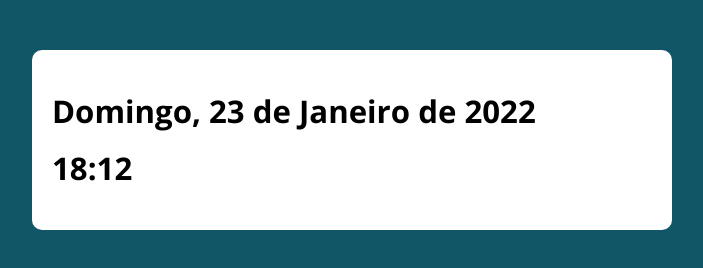
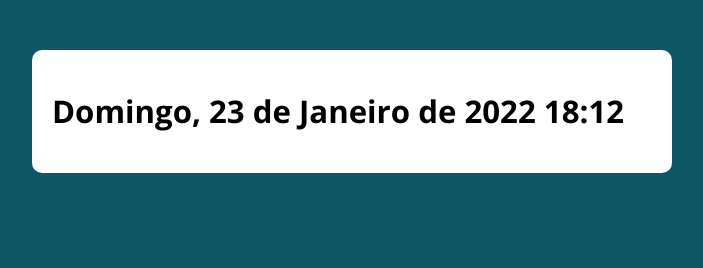
Before and after one commit to leotonhs/cursoJs, a plain HTML site: page aula30_Exercicio_com_switch_e_date/index.html in a window 1280 px wide. Shown: the whole page, without its empty margins (288-991 px from the left). Drawn offline with nearby package versions, Linux system fonts and the light colour scheme.

Commit message:
revisando/modificando

```diff
--- a/aula30_Exercicio_com_switch_e_date/assets/js/main.js
+++ b/aula30_Exercicio_com_switch_e_date/assets/js/main.js
@@ -1,3 +1,8 @@
+const h1 = document.querySelector('.container h1');
+const data = new Date();
+
+//functions
+
 function textWeek(dayOfTheWeekText) {
     let text;
     switch (dayOfTheWeekText) {
@@ -71,37 +76,28 @@ function textMonth(month) {
     }
 }
 
+function zeroToLeft(num) {
+    return num >= 10 ? num : `0${num}`;
+}
 
-const date = new Date();
+function createData(data) {
 
-let dayOfTheWeekText = date.getDay();
-let text = textWeek(dayOfTheWeekText);
+    let dayOfTheWeekText = data.getDay();
+    let text = textWeek(dayOfTheWeekText);
 
-let daymonth = date.getDate();
+    let daymonth = data.getDate();
 
-let month = date.getMonth();
-let monthText = textMonth(month)
+    let month = data.getMonth();
+    let monthText = textMonth(month)
 
-let year = date.getFullYear();
-let hours = date.getHours();
+    let year = data.getFullYear();
 
+    let minutes = data.getMinutes();
 
-let minutes = date.getMinutes();
+    return (
+        `${text}, ${daymonth} de ${monthText} de ${year} ` +
+        `${zeroToLeft(data.getHours())}:${zeroToLeft(data.getMinutes())}`
+    );
+}
 
-let dayWeekMonthYears = `${text}, ${daymonth} de ${monthText} de ${year}`;
-
-const showDate = document.querySelector('#text');
-showDate.innerHTML = dayWeekMonthYears;
-
-const showHours = document.querySelector('#hours');
-showHours.innerHTML = `${hours}:${minutes}`;
-
-
-
-
-
-
-
-
-
-console.log(dayWeekMonthYearsTime);
+h1.innerHTML = createData(data);
--- a/aula30_Exercicio_com_switch_e_date/index.html
+++ b/aula30_Exercicio_com_switch_e_date/index.html
@@ -12,9 +12,8 @@
 <body>
 
   <section class="container">
-    <h1 id="text"></h1>
-    <h1 id="hours"></h1>
-  </section>
+    <h1>Data e hora</h1>
+   </section>
 
   <script src="./assets/js/main.js"></script>
 </body>
```
